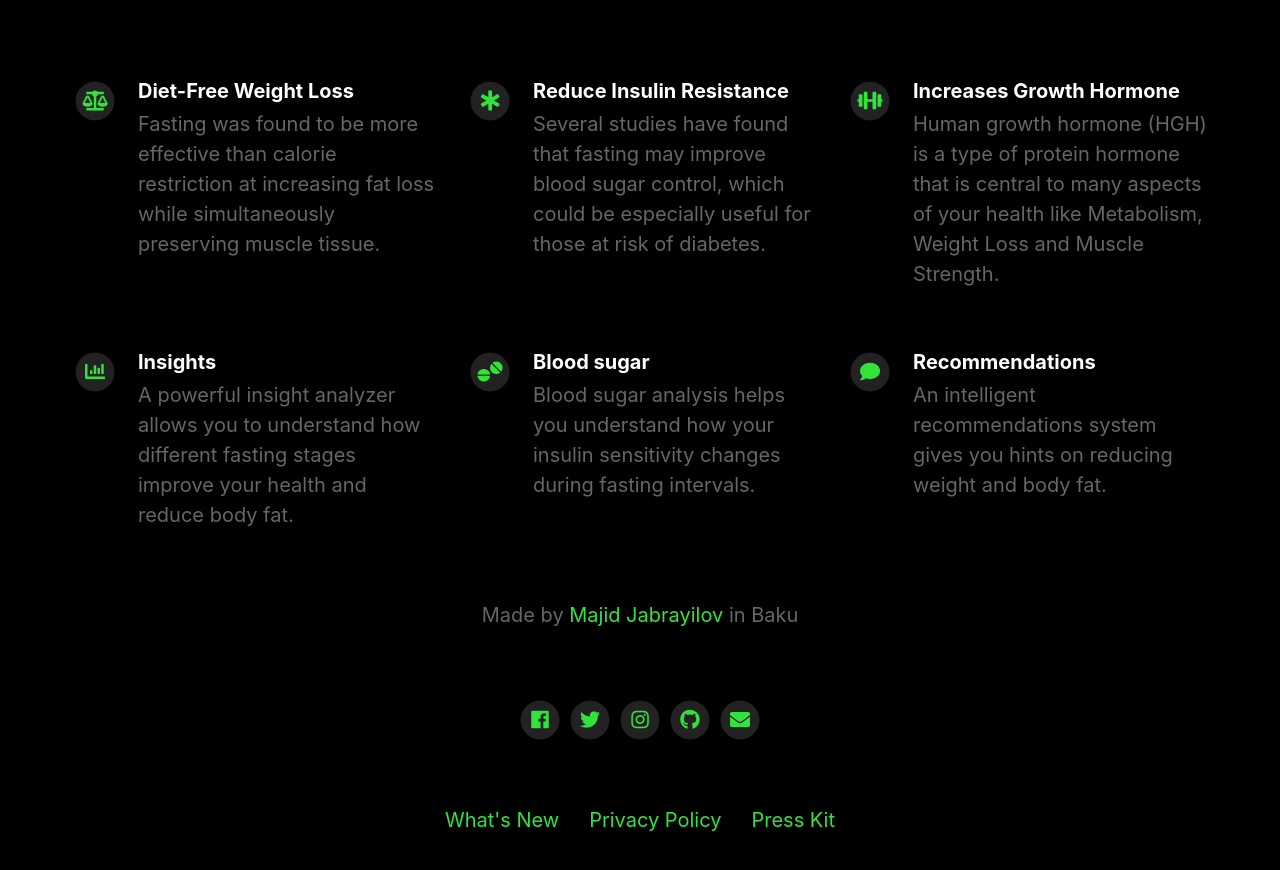
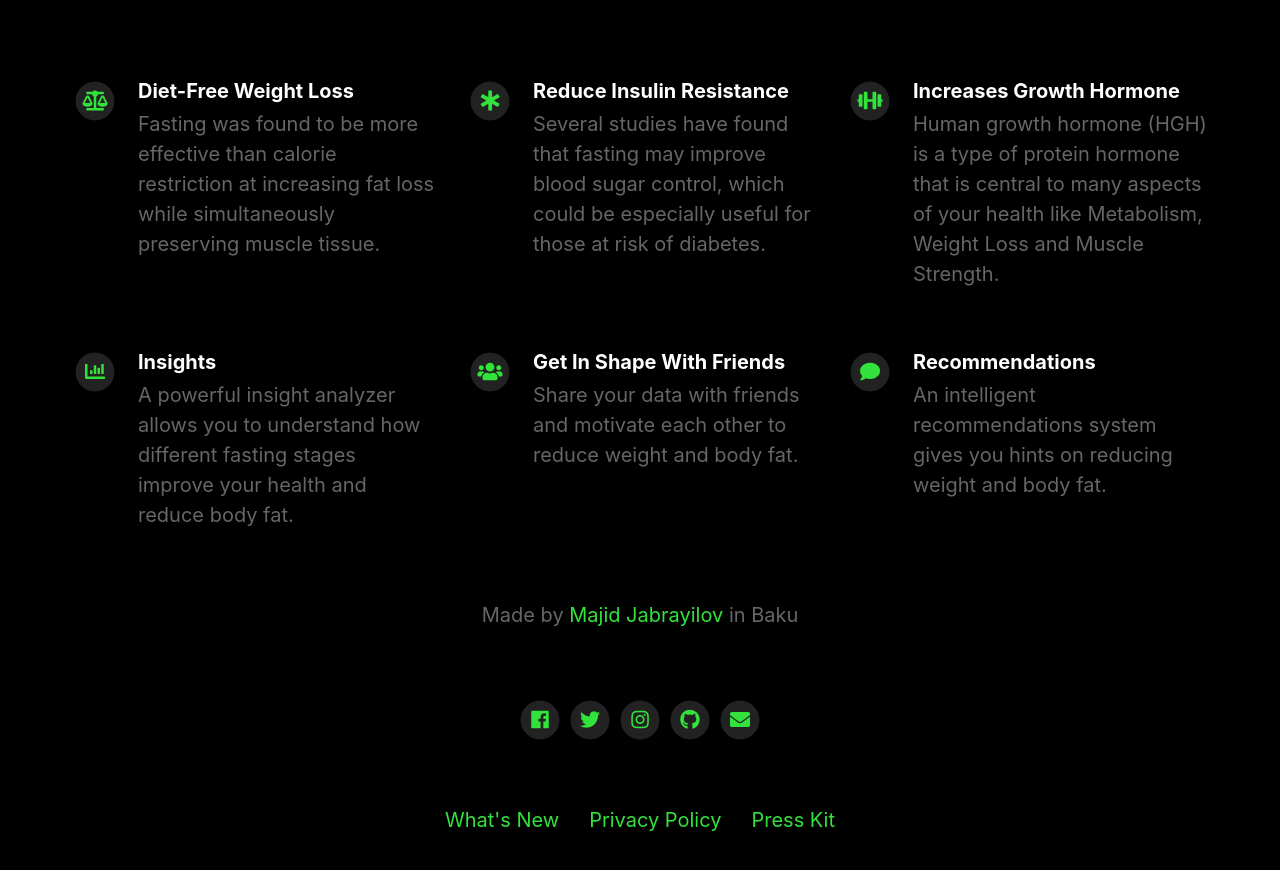
Before and after one commit to mecid/FastBot-Landing, a Jekyll site: the page built from index.html, in a window 1280 px wide and 900 px high, scrolled down 1003 px. Shown: the top 870 px of the window. Built offline with Jekyll 4.4.1, drawn with Linux system fonts in a browser that asks for light colours; nearby versions of some CDN libraries.

Commit message:
Update _config.yml

```diff
--- a/_config.yml
+++ b/_config.yml
@@ -51,9 +51,9 @@ features                                  :
     description                           : A powerful insight analyzer allows you to understand how different fasting stages improve your health and reduce body fat.
     fontawesome_icon_name                 : chart-bar
 
-  - title                                 : Blood sugar
-    description                           : Blood sugar analysis helps you understand how your insulin sensitivity changes during fasting intervals.
-    fontawesome_icon_name                 : tablets
+  - title                                 : Get In Shape With Friends
+    description                           : Share your data with friends and motivate each other to reduce weight and body fat.
+    fontawesome_icon_name                 : users
 
   - title                                 : Recommendations
     description                           : An intelligent recommendations system gives you hints on reducing weight and body fat.
```
